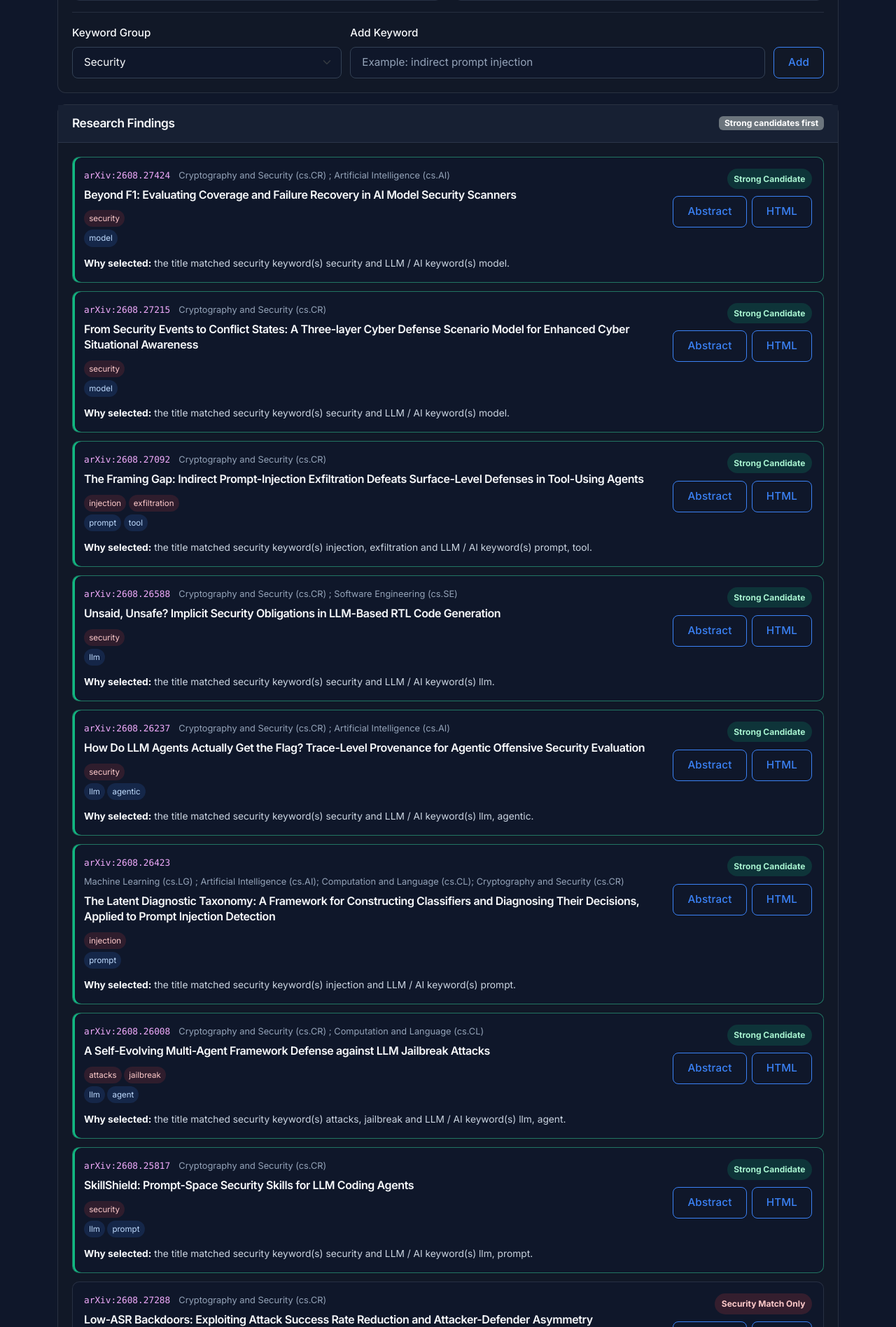
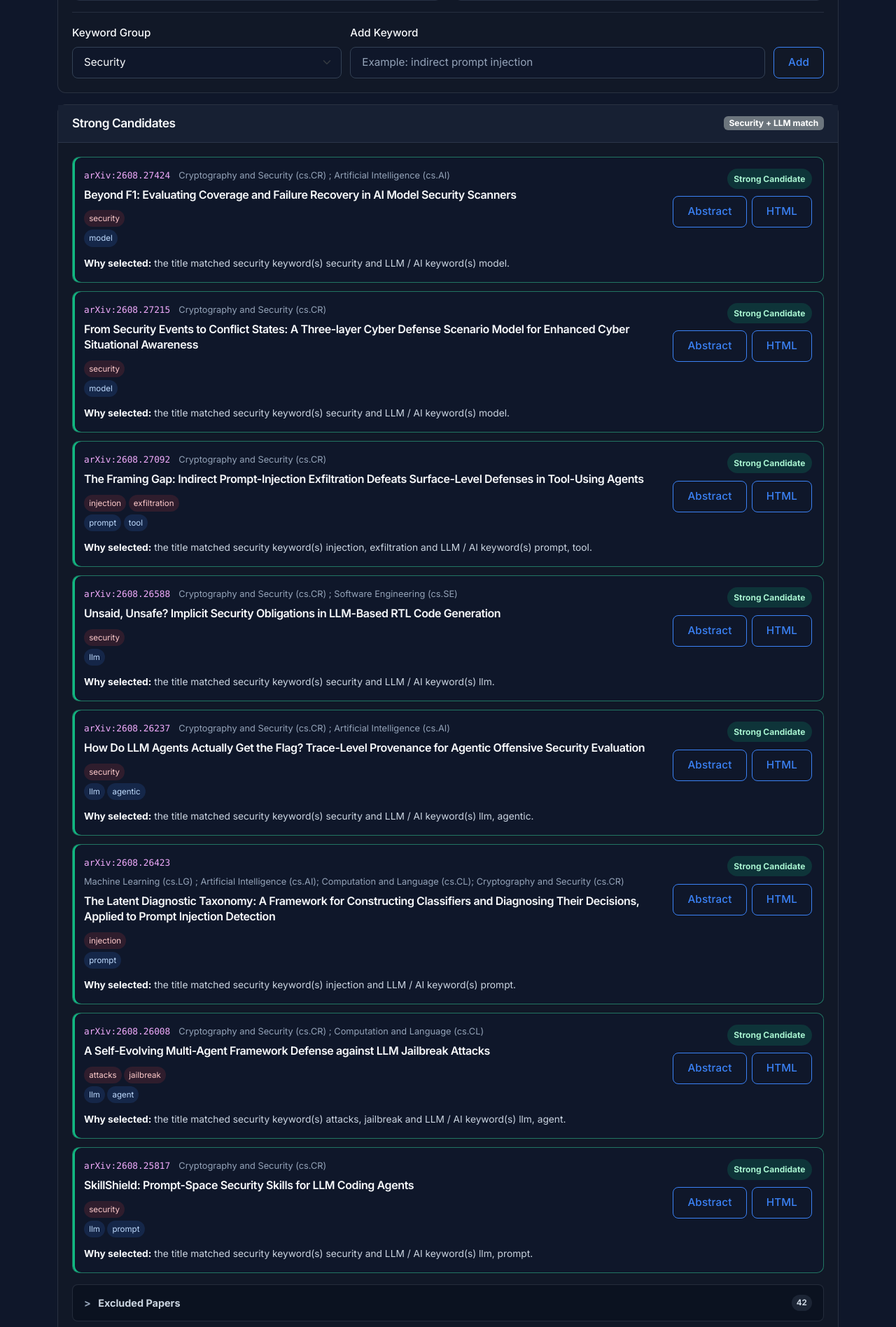
Before and after one commit to izerburak/ThreatModelwFlask, a Flask app: page /sustainability in a window 1280 px wide. Shown: the part 1154-3050 px from the top of the page at 70% size. Run offline with Flask 3, Linux system fonts and the light colour scheme; some libraries are stand-ins or nearby versions.

Commit message:
Sustainability Pipeline Improvement

```diff
--- a/app/services/sustainability/sustainability_service.py
+++ b/app/services/sustainability/sustainability_service.py
@@ -17,13 +17,30 @@ class SustainabilityService:
 
     def view_state(self):
         stored = self.store.load()
+        last_scan = stored["last_scan"]
+        strong_candidates = []
+        if last_scan:
+            strong_candidates = [
+                paper
+                for paper in last_scan.get("papers", [])
+                if paper.get("candidate_status") == "strong_candidate"
+            ]
+        excluded_papers = []
+        if last_scan:
+            excluded_papers = [
+                paper
+                for paper in last_scan.get("papers", [])
+                if paper.get("candidate_status") != "strong_candidate"
+            ]
         return {
             "source_name": "ArXiv — cs.CR Recent",
             "source_url": ARXIV_RECENT_URL,
             "paper_count_options": PAPER_COUNT_OPTIONS,
             "custom_keywords": stored["custom_keywords"],
             "keywords": active_keywords(stored["custom_keywords"]),
-            "last_scan": stored["last_scan"],
+            "last_scan": last_scan,
+            "strong_candidates": strong_candidates,
+            "excluded_papers": excluded_papers,
         }
 
     def add_keyword(self, group, keyword):
--- a/app/templates/sustainability.html
+++ b/app/templates/sustainability.html
@@ -105,7 +105,7 @@
     .scan-summary-top { display: flex; justify-content: space-between; gap: 1rem; align-items: baseline; flex-wrap: wrap; margin-bottom: 0.9rem; }
     .scan-summary-top h2 { margin: 0; font-size: 1.08rem; }
     .scan-timestamp { color: #a7f3d0; font-size: 0.86rem; }
-    .summary-grid { display: grid; grid-template-columns: repeat(5, minmax(0, 1fr)); gap: 0.65rem; }
+    .summary-grid { display: grid; grid-template-columns: repeat(2, minmax(0, 1fr)); gap: 0.65rem; }
     .summary-stat { padding: 0.8rem; border: 1px solid rgba(167, 243, 208, 0.17); border-radius: 8px; background: rgba(15, 23, 42, 0.62); }
     .summary-stat strong { display: block; color: #f8fafc; font-size: 1.35rem; }
     .summary-stat span { color: #cbd5e1; font-size: 0.78rem; }
@@ -128,11 +128,61 @@
     .status-no-match { color: #cbd5e1; background: rgba(100, 116, 139, 0.2); }
     .paper-links { display: flex; gap: 0.45rem; }
     .empty-results { padding: 2.2rem 1rem; color: #94a3b8; text-align: center; }
-    @media (max-width: 991px) { .summary-grid { grid-template-columns: repeat(3, minmax(0, 1fr)); } }
+    .excluded-papers {
+        margin-top: 1rem;
+        border: 1px solid rgba(148, 163, 184, 0.18);
+        border-radius: 8px;
+        background: #0b1220;
+    }
+    .excluded-papers summary {
+        display: flex;
+        align-items: center;
+        gap: 0.65rem;
+        padding: 0.85rem 1rem;
+        color: #cbd5e1;
+        font-size: 0.9rem;
+        font-weight: 700;
+        cursor: pointer;
+        list-style: none;
+    }
+    .excluded-papers summary::-webkit-details-marker { display: none; }
+    .excluded-papers summary::before { content: ">"; color: #94a3b8; }
+    .excluded-papers[open] summary::before { content: "v"; }
+    .excluded-count {
+        margin-left: auto;
+        padding: 0.15rem 0.45rem;
+        border-radius: 999px;
+        color: #cbd5e1;
+        background: rgba(100, 116, 139, 0.2);
+        font-size: 0.72rem;
+    }
+    .excluded-list { display: grid; border-top: 1px solid rgba(148, 163, 184, 0.14); }
+    .excluded-paper {
+        display: grid;
+        grid-template-columns: minmax(0, 1fr) auto;
+        gap: 0.8rem;
+        align-items: center;
+        padding: 0.7rem 0.85rem;
+        border-bottom: 1px solid rgba(148, 163, 184, 0.1);
+    }
+    .excluded-paper:last-child { border-bottom: 0; }
+    .excluded-paper-main { min-width: 0; }
+    .excluded-paper-title {
+        margin: 0.2rem 0 0;
+        color: #dbe4f0;
+        font-size: 0.86rem;
+        font-weight: 600;
+        line-height: 1.35;
+    }
+    .excluded-paper-meta { display: flex; align-items: center; gap: 0.5rem; flex-wrap: wrap; }
+    .excluded-paper .paper-id { font-size: 0.72rem; }
+    .excluded-reason { color: #94a3b8; font-size: 0.72rem; }
+    .excluded-html-link { min-width: 58px; }
     @media (max-width: 767px) {
         .configuration-grid, .keyword-grid, .keyword-add-form, .paper-card { grid-template-columns: 1fr; }
         .summary-grid { grid-template-columns: repeat(2, minmax(0, 1fr)); }
         .paper-actions { align-items: flex-start; min-width: 0; }
+        .excluded-paper { grid-template-columns: minmax(0, 1fr) auto; }
     }
 </style>
 {% endblock %}
@@ -157,10 +207,7 @@
         </div>
         <div class="summary-grid">
             <div class="summary-stat"><strong>{{ last_scan.summary.papers_scanned }}</strong><span>Papers scanned</span></div>
-            <div class="summary-stat"><strong>{{ last_scan.summary.security_matches }}</strong><span>Security keyword matches</span></div>
-            <div class="summary-stat"><strong>{{ last_scan.summary.llm_matches }}</strong><span>LLM keyword matches</span></div>
             <div class="summary-stat"><strong>{{ last_scan.summary.strong_candidates }}</strong><span>Strong candidates</span></div>
-            <div class="summary-stat"><strong>{{ last_scan.summary.no_keyword_match }}</strong><span>No keyword match</span></div>
         </div>
         {% for warning in last_scan.warnings %}<div class="scan-warning">{{ warning }}</div>{% endfor %}
     </section>
@@ -251,14 +298,14 @@
 
     <section class="sustainability-panel" aria-labelledby="resultsTitle">
         <div class="sustainability-panel-header">
-            <h2 id="resultsTitle">Research Findings</h2>
-            {% if last_scan %}<span class="badge text-bg-secondary">Strong candidates first</span>{% endif %}
+            <h2 id="resultsTitle">Strong Candidates</h2>
+            {% if last_scan %}<span class="badge text-bg-secondary">Security + LLM match</span>{% endif %}
         </div>
         <div class="sustainability-panel-body">
-            {% if last_scan and last_scan.papers %}
+            {% if last_scan and strong_candidates %}
             <div class="results-list">
-                {% for paper in last_scan.papers %}
-                <article class="paper-card{% if paper.candidate_status == 'strong_candidate' %} strong-candidate{% endif %}">
+                {% for paper in strong_candidates %}
+                <article class="paper-card strong-candidate">
                     <div>
                         <div class="paper-meta">
                             <span class="paper-id">arXiv:{{ paper.arxiv_id }}</span>
@@ -276,15 +323,7 @@
                         </div>
                         {% endif %}
                         <p class="match-explanation">
-                            {% if paper.candidate_status == 'strong_candidate' %}
                             <strong>Why selected:</strong> the title matched security keyword(s) {{ paper.security_matches|join(', ') }} and LLM / AI keyword(s) {{ paper.llm_matches|join(', ') }}.
-                            {% elif paper.candidate_status == 'security_only' %}
-                            <strong>Why classified this way:</strong> security keyword(s) {{ paper.security_matches|join(', ') }} matched, but no LLM / AI keyword matched.
-                            {% elif paper.candidate_status == 'llm_only' %}
-                            <strong>Why classified this way:</strong> LLM / AI keyword(s) {{ paper.llm_matches|join(', ') }} matched, but no security keyword matched.
-                            {% else %}
-                            <strong>Why classified this way:</strong> no active title keyword matched.
-                            {% endif %}
                         </p>
                     </div>
                     <div class="paper-actions">
@@ -297,8 +336,41 @@
                 </article>
                 {% endfor %}
             </div>
+            {% elif last_scan %}
+            <div class="empty-results">No papers matched both the active Security and LLM / AI keyword groups in this scan.</div>
             {% else %}
             <div class="empty-results">No scan results yet. Review the source and active keywords, choose a paper count, then press <strong>Start Pipeline</strong>.</div>
+            {% endif %}
+
+            {% if last_scan and excluded_papers %}
+            <details class="excluded-papers" id="excludedPapers">
+                <summary>
+                    <span>Excluded Papers</span>
+                    <span class="excluded-count">{{ excluded_papers|length }}</span>
+                </summary>
+                <div class="excluded-list">
+                    {% for paper in excluded_papers %}
+                    <article class="excluded-paper">
+                        <div class="excluded-paper-main">
+                            <div class="excluded-paper-meta">
+                                <span class="paper-id">arXiv:{{ paper.arxiv_id }}</span>
+                                <span class="excluded-reason">
+                                    {% if paper.candidate_status == 'security_only' %}
+                                    Missing LLM / AI title match
+                                    {% elif paper.candidate_status == 'llm_only' %}
+                                    Missing Security title match
+                                    {% else %}
+                                    No active title keyword match
+                                    {% endif %}
+                                </span>
+                            </div>
+                            <h3 class="excluded-paper-title">{{ paper.title }}</h3>
+                        </div>
+                        <a class="btn btn-outline-secondary btn-sm excluded-html-link" href="{{ paper.html_url }}" target="_blank" rel="noopener noreferrer">HTML</a>
+                    </article>
+                    {% endfor %}
+                </div>
+            </details>
             {% endif %}
         </div>
     </section>
```
Also changed, not shown: tests/test_sustainability.py (+19 -1 lines).
